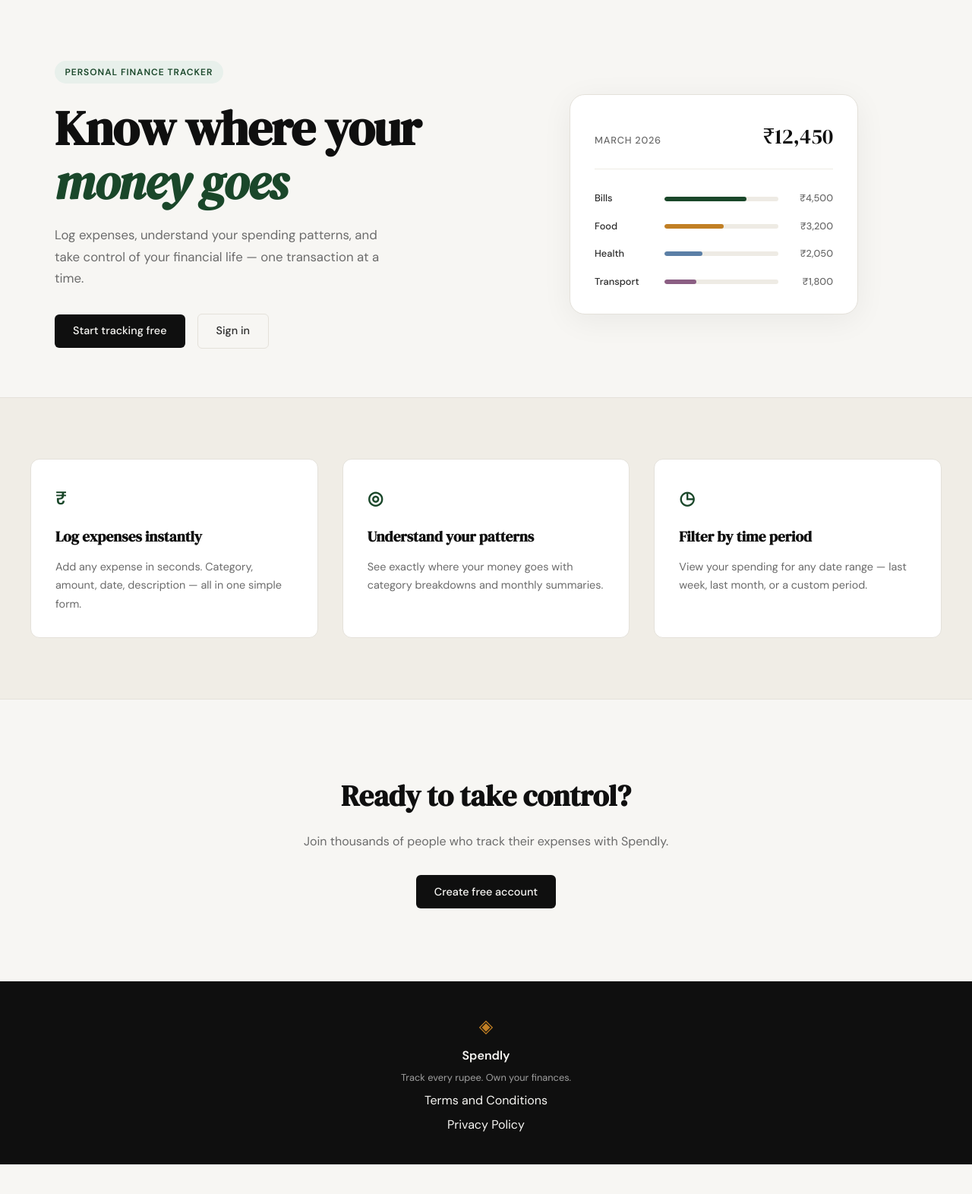
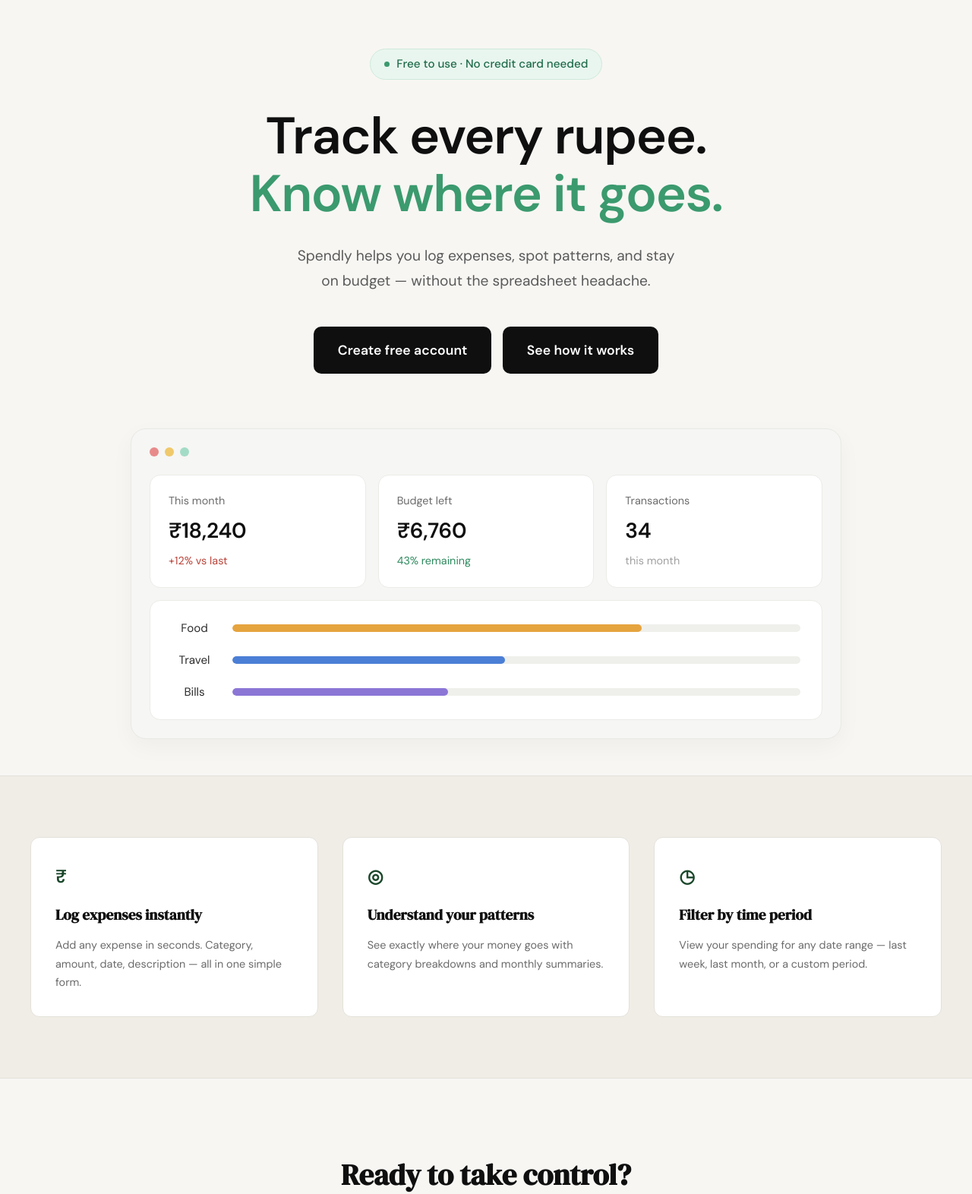
Before and after one commit to prakashsingh08/spendly, a Flask app: page / in a window 1280 px wide. Shown: the part 61-1633 px from the top of the page at 76% size. Before the commit the page ends 1594 px from the top, so only its background shows below. Run offline with Flask 3, Linux system fonts and the light colour scheme.

Commit message:
landing: redesign hero section to match mockup

```diff
--- /dev/null
+++ b/static/css/landing.css
@@ -0,0 +1,197 @@
+/* ------------------------------------------------------------------ */
+/* Landing page — hero section                                         */
+/* ------------------------------------------------------------------ */
+
+.lp-hero {
+    max-width: 1000px;
+    margin: 0 auto;
+    padding: 4rem 2rem 3rem;
+}
+
+.lp-hero-inner {
+    display: flex;
+    flex-direction: column;
+    align-items: center;
+    text-align: center;
+}
+
+/* Badge */
+.lp-hero-badge {
+    display: inline-flex;
+    align-items: center;
+    gap: 0.6rem;
+    padding: 0.45rem 1.1rem;
+    background: #e9f6ef;
+    border: 1px solid #cfe9db;
+    border-radius: 999px;
+    color: #1f6b4a;
+    font-size: 0.95rem;
+    font-weight: 500;
+    margin-bottom: 2.25rem;
+}
+
+.lp-hero-badge-dot {
+    width: 7px;
+    height: 7px;
+    border-radius: 50%;
+    background: #3b9a6e;
+}
+
+/* Headline */
+.lp-hero-title {
+    font-family: var(--font-body);
+    font-size: clamp(2.5rem, 6vw, 4.25rem);
+    font-weight: 600;
+    line-height: 1.12;
+    letter-spacing: -0.02em;
+    color: var(--ink);
+    margin-bottom: 1.75rem;
+}
+
+.lp-hero-title-accent {
+    color: #3b9a6e;
+}
+
+/* Subtitle */
+.lp-hero-subtitle {
+    max-width: 510px;
+    font-size: 1.2rem;
+    line-height: 1.7;
+    color: #5a5a5a;
+    margin-bottom: 2.75rem;
+}
+
+/* Buttons */
+.lp-hero-actions {
+    display: flex;
+    flex-wrap: wrap;
+    justify-content: center;
+    gap: 0.9rem;
+}
+
+.lp-btn {
+    display: inline-block;
+    padding: 1.05rem 2rem;
+    background: var(--ink);
+    color: #ffffff;
+    border-radius: 10px;
+    font-size: 1.1rem;
+    font-weight: 600;
+    transition: background 0.15s ease, transform 0.15s ease;
+}
+
+.lp-btn:hover {
+    background: var(--ink-soft);
+    transform: translateY(-1px);
+}
+
+/* Dashboard preview */
+.lp-preview {
+    margin-top: 4.5rem;
+    padding: 1.5rem 1.5rem 1.5rem;
+    background: #f6f6f4;
+    border: 1px solid #e8e8e4;
+    border-radius: 20px;
+    box-shadow: 0 10px 30px rgba(15, 15, 15, 0.04);
+}
+
+.lp-preview-dots {
+    display: flex;
+    gap: 0.5rem;
+    margin-bottom: 1.5rem;
+}
+
+.lp-dot {
+    width: 12px;
+    height: 12px;
+    border-radius: 50%;
+}
+
+.lp-dot-red    { background: #e88a8a; }
+.lp-dot-yellow { background: #efc96a; }
+.lp-dot-green  { background: #a3dcc6; }
+
+.lp-stats {
+    display: grid;
+    grid-template-columns: repeat(3, 1fr);
+    gap: 1rem;
+    margin-bottom: 1rem;
+}
+
+.lp-stat {
+    display: flex;
+    flex-direction: column;
+    gap: 0.35rem;
+    padding: 1.4rem 1.5rem;
+    background: #ffffff;
+    border: 1px solid #ebebe7;
+    border-radius: 14px;
+    text-align: left;
+}
+
+.lp-stat-label {
+    font-size: 0.9rem;
+    color: var(--ink-muted);
+}
+
+.lp-stat-value {
+    font-size: 1.75rem;
+    font-weight: 600;
+    color: var(--ink);
+    letter-spacing: -0.01em;
+}
+
+.lp-stat-note {
+    font-size: 0.9rem;
+    color: var(--ink-faint);
+}
+
+.lp-note-up   { color: #b8443a; }
+.lp-note-good { color: #2f8a5f; }
+
+.lp-bars {
+    display: flex;
+    flex-direction: column;
+    gap: 1.1rem;
+    padding: 1.5rem 1.75rem;
+    background: #ffffff;
+    border: 1px solid #ebebe7;
+    border-radius: 14px;
+}
+
+.lp-bar-row {
+    display: grid;
+    grid-template-columns: 60px 1fr;
+    align-items: center;
+    gap: 1.25rem;
+}
+
+.lp-bar-label {
+    font-size: 0.95rem;
+    color: var(--ink-soft);
+    text-align: center;
+}
+
+.lp-bar-track {
+    height: 10px;
+    background: #efefeb;
+    border-radius: 999px;
+    overflow: hidden;
+}
+
+.lp-bar {
+    height: 100%;
+    border-radius: 999px;
+}
+
+.lp-bar-food   { background: #e6a43f; }
+.lp-bar-travel { background: #4b7fd6; }
+.lp-bar-bills  { background: #8b76d6; }
+
+/* Responsive */
+@media (max-width: 700px) {
+    .lp-hero { padding: 3rem 1.25rem 2rem; }
+    .lp-hero-subtitle { font-size: 1.05rem; }
+    .lp-stats { grid-template-columns: 1fr; }
+    .lp-preview { margin-top: 3rem; padding: 1.1rem; }
+}
--- a/templates/landing.html
+++ b/templates/landing.html
@@ -2,60 +2,72 @@
 
 {% block title %}Spendly — Track Every Rupee{% endblock %}
 
+{% block head %}
+<link rel="stylesheet" href="{{ url_for('static', filename='css/landing.css') }}">
+{% endblock %}
+
 {% block content %}
 
-<section class="hero">
-    <div class="hero-inner">
-        <div class="hero-badge">Personal Finance Tracker</div>
-        <h1 class="hero-title">
-            Know where your<br>
-            <em>money goes</em>
+<section class="lp-hero">
+    <div class="lp-hero-inner">
+        <div class="lp-hero-badge">
+            <span class="lp-hero-badge-dot"></span>
+            Free to use · No credit card needed
+        </div>
+
+        <h1 class="lp-hero-title">
+            Track every rupee.<br>
+            <span class="lp-hero-title-accent">Know where it goes.</span>
         </h1>
-        <p class="hero-subtitle">
-            Log expenses, understand your spending patterns,
-            and take control of your financial life —
-            one transaction at a time.
+
+        <p class="lp-hero-subtitle">
+            Spendly helps you log expenses, spot patterns, and stay
+            on budget — without the spreadsheet headache.
         </p>
-        <div class="hero-actions">
-            <a href="{{ url_for('register') }}" class="btn-primary">Start tracking free</a>
-            <a href="{{ url_for('login') }}" class="btn-ghost">Sign in</a>
+
+        <div class="lp-hero-actions">
+            <a href="{{ url_for('register') }}" class="lp-btn">Create free account</a>
+            <a href="#" class="lp-btn">See how it works</a>
         </div>
     </div>
-    <div class="hero-visual">
-        <div class="mock-card">
-            <div class="mock-card-header">
-                <span class="mock-label">March 2026</span>
-                <span class="mock-total">₹12,450</span>
+
+    <div class="lp-preview" aria-hidden="true">
+        <div class="lp-preview-dots">
+            <span class="lp-dot lp-dot-red"></span>
+            <span class="lp-dot lp-dot-yellow"></span>
+            <span class="lp-dot lp-dot-green"></span>
         </div>
-            <div class="mock-bars">
-                <div class="mock-bar-row">
-                    <span class="mock-cat">Bills</span>
-                    <div class="mock-bar-track">
-                        <div class="mock-bar" style="width: 72%"></div>
+
+        <div class="lp-stats">
+            <div class="lp-stat">
+                <span class="lp-stat-label">This month</span>
+                <span class="lp-stat-value">₹18,240</span>
+                <span class="lp-stat-note lp-note-up">+12% vs last</span>
             </div>
-                    <span class="mock-amt">₹4,500</span>
+            <div class="lp-stat">
+                <span class="lp-stat-label">Budget left</span>
+                <span class="lp-stat-value">₹6,760</span>
+                <span class="lp-stat-note lp-note-good">43% remaining</span>
             </div>
-                <div class="mock-bar-row">
-                    <span class="mock-cat">Food</span>
-                    <div class="mock-bar-track">
-                        <div class="mock-bar mock-bar-2" style="width: 52%"></div>
+            <div class="lp-stat">
+                <span class="lp-stat-label">Transactions</span>
+                <span class="lp-stat-value">34</span>
+                <span class="lp-stat-note">this month</span>
             </div>
-                    <span class="mock-amt">₹3,200</span>
         </div>
-                <div class="mock-bar-row">
-                    <span class="mock-cat">Health</span>
-                    <div class="mock-bar-track">
-                        <div class="mock-bar mock-bar-3" style="width: 33%"></div>
+
+        <div class="lp-bars">
+            <div class="lp-bar-row">
+                <span class="lp-bar-label">Food</span>
+                <div class="lp-bar-track"><div class="lp-bar lp-bar-food" style="width: 72%"></div></div>
             </div>
-                    <span class="mock-amt">₹2,050</span>
+            <div class="lp-bar-row">
+                <span class="lp-bar-label">Travel</span>
+                <div class="lp-bar-track"><div class="lp-bar lp-bar-travel" style="width: 48%"></div></div>
             </div>
-                <div class="mock-bar-row">
-                    <span class="mock-cat">Transport</span>
-                    <div class="mock-bar-track">
-                        <div class="mock-bar mock-bar-4" style="width: 28%"></div>
-                    </div>
-                    <span class="mock-amt">₹1,800</span>
-                </div>
+            <div class="lp-bar-row">
+                <span class="lp-bar-label">Bills</span>
+                <div class="lp-bar-track"><div class="lp-bar lp-bar-bills" style="width: 38%"></div></div>
             </div>
         </div>
     </div>
```
Lines whose indentation alone changed are shown as unchanged.
